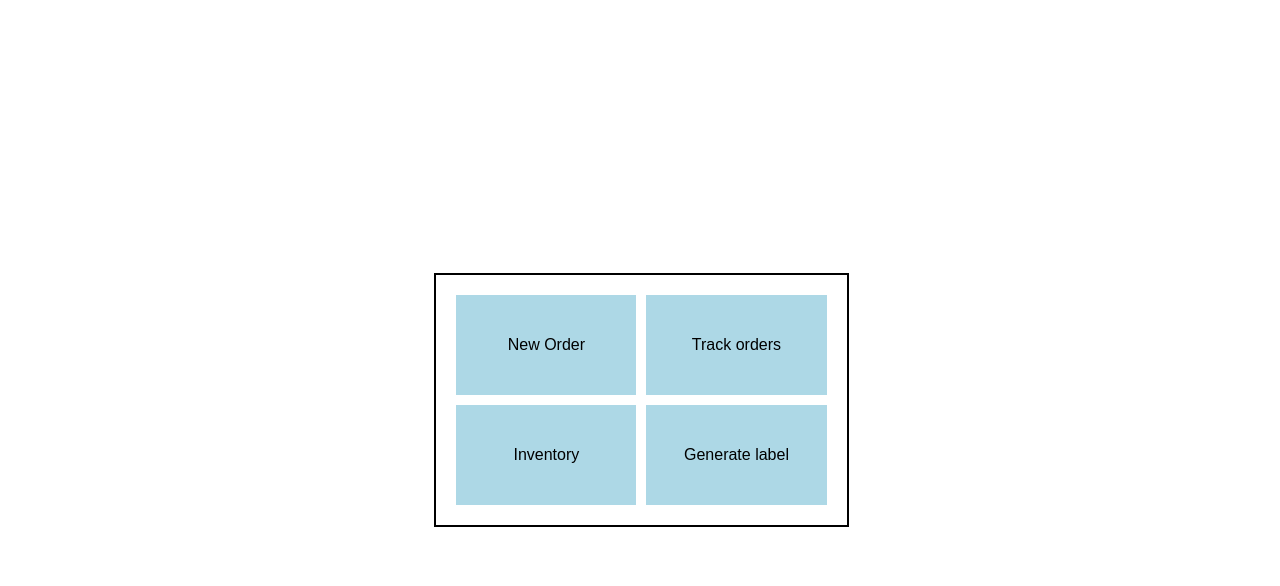
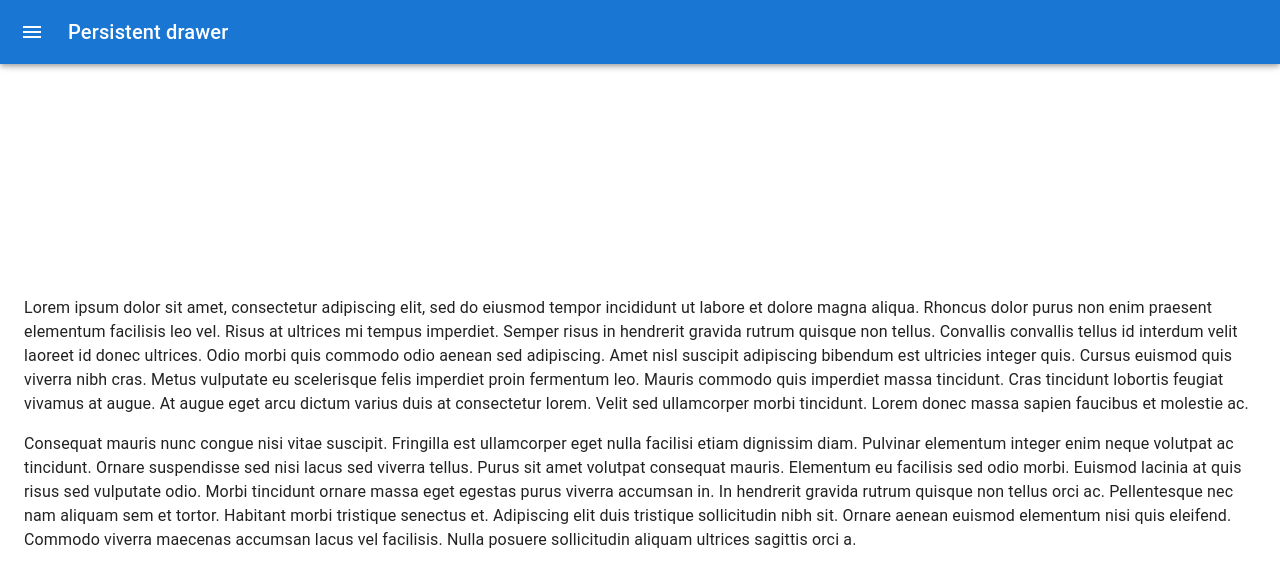
Before and after one commit to nightfury0245/inventory-management, a React (Create React App) app in the folder frontend/: page / in a window 1280 px wide. Shown: the top 586 px of the page. Built offline with nearby package versions, Linux system fonts and the light colour scheme.

Commit message:
new design

```diff
--- a/frontend/package.json
+++ b/frontend/package.json
@@ -3,6 +3,7 @@
   "version": "0.1.0",
   "private": true,
   "dependencies": {
+    "@mui/icons-material": "^5.15.17",
     "@mui/material": "^5.15.17",
     "json-server": "^1.0.0-alpha.23",
     "react": "^18.3.1",
--- a/frontend/src/App.js
+++ b/frontend/src/App.js
@@ -1,80 +1,15 @@
 import React, { useState } from "react";
-import "./styles/dashboard.css";
-import NewOrder from "./NewOrder/NewOrder.js";
-import TrackOrders from "./TrackOrders/TrackOrders.js";
-import Inventory from "./Inventory/Inventory.js";
-import GenerateLabel from "./GenerateLabel/GenerateLabel.js";
-import Invoice from "./TrackOrders/Invoice.js";
+import Navbar from "./components/Navbar";
+
+
 function App() {
-  const [state, setState] = useState({
-    newOrder: false,
-    trackOrder: false,
-    inventory: false,
-    generateLabel: false
-  });
 
-  const [showContainer, setShowContainer] = useState(true);
+  return(
+    <React.Fragment>
+      <Navbar />
+    </React.Fragment>
+  );
 
-  const handleItemClick = (key) => {
-    setState(prevState => ({ ...prevState, [key]: true }));
-    setShowContainer(false);
-  };
-
-  const handleBackClick = () => {
-    setState({
-      newOrder: false,
-      trackOrder: false,
-      inventory: false,
-      generateLabel: false
-    });
-    setShowContainer(true);
-  };
-
-  return (
-    <>
-      {showContainer && (
-        <div className="container">
-          <div className="item new-order" onClick={() => handleItemClick("newOrder")}>New Order</div>
-          <div className="item track-orders" onClick={() => handleItemClick("trackOrder")}>Track orders</div>
-          <div className="item inventory" onClick={() => handleItemClick("inventory")}>Inventory</div>
-          <div className="item generate-label" onClick={() => handleItemClick("generateLabel")}>Generate label</div>
-        </div>
-      )}
-      {state.newOrder && (<>
-        <button className="back-button" onClick={handleBackClick}>Back</button>
-        <div className="NewOrderContainer">
-          <NewOrder />
-        </div>
-        </>
-      )}
-      {state.trackOrder && (
-        <div className="track-order">
-          <button className="back-button" onClick={handleBackClick}>Back</button>
-          <h1 style={{textAlign : "center"}}>Track orders</h1>
-          {/* <ul>
-            <li className='Heading'>
-              <b>Order name</b>
-              <b>OrderStatus</b>
-            </li>
-          </ul> */}
-          <TrackOrders />
-          {/* <Invoice /> */}
-        </div>
-      )}
-      {state.inventory && (
-        <div>
-          <button className="back-button" onClick={handleBackClick}>Back</button>
-          <Inventory />
-        </div>
-      )}
-      {state.generateLabel && (
-        <div>
-          <button className="back-button" onClick={handleBackClick}>Back</button>
-          <GenerateLabel />
-        </div>
-      )}
-    </>
-  );
 }
 
 export default App;
--- /dev/null
+++ b/frontend/src/components/Navbar.js
@@ -0,0 +1,177 @@
+import * as React from 'react';
+import { styled, useTheme } from '@mui/material/styles';
+import Box from '@mui/material/Box';
+import Drawer from '@mui/material/Drawer';
+import CssBaseline from '@mui/material/CssBaseline';
+import MuiAppBar from '@mui/material/AppBar';
+import Toolbar from '@mui/material/Toolbar';
+import List from '@mui/material/List';
+import Typography from '@mui/material/Typography';
+import Divider from '@mui/material/Divider';
+import IconButton from '@mui/material/IconButton';
+import MenuIcon from '@mui/icons-material/Menu';
+import ChevronLeftIcon from '@mui/icons-material/ChevronLeft';
+import ChevronRightIcon from '@mui/icons-material/ChevronRight';
+import ListItem from '@mui/material/ListItem';
+import ListItemButton from '@mui/material/ListItemButton';
+import ListItemIcon from '@mui/material/ListItemIcon';
+import ListItemText from '@mui/material/ListItemText';
+import InboxIcon from '@mui/icons-material/MoveToInbox';
+import MailIcon from '@mui/icons-material/Mail';
+
+const drawerWidth = 240;
+
+const Main = styled('main', { shouldForwardProp: (prop) => prop !== 'open' })(
+  ({ theme, open }) => ({
+    flexGrow: 1,
+    padding: theme.spacing(3),
+    transition: theme.transitions.create('margin', {
+      easing: theme.transitions.easing.sharp,
+      duration: theme.transitions.duration.leavingScreen,
+    }),
+    marginLeft: `-${drawerWidth}px`,
+    ...(open && {
+      transition: theme.transitions.create('margin', {
+        easing: theme.transitions.easing.easeOut,
+        duration: theme.transitions.duration.enteringScreen,
+      }),
+      marginLeft: 0,
+    }),
+  }),
+);
+
+const AppBar = styled(MuiAppBar, {
+  shouldForwardProp: (prop) => prop !== 'open',
+})(({ theme, open }) => ({
+  transition: theme.transitions.create(['margin', 'width'], {
+    easing: theme.transitions.easing.sharp,
+    duration: theme.transitions.duration.leavingScreen,
+  }),
+  ...(open && {
+    width: `calc(100% - ${drawerWidth}px)`,
+    marginLeft: `${drawerWidth}px`,
+    transition: theme.transitions.create(['margin', 'width'], {
+      easing: theme.transitions.easing.easeOut,
+      duration: theme.transitions.duration.enteringScreen,
+    }),
+  }),
+}));
+
+const DrawerHeader = styled('div')(({ theme }) => ({
+  display: 'flex',
+  alignItems: 'center',
+  padding: theme.spacing(0, 1),
+  // necessary for content to be below app bar
+  ...theme.mixins.toolbar,
+  justifyContent: 'flex-end',
+}));
+
+export default function Navbar() {
+  const theme = useTheme();
+  const [open, setOpen] = React.useState(false);
+
+  const handleDrawerOpen = () => {
+    setOpen(true);
+  };
+
+  const handleDrawerClose = () => {
+    setOpen(false);
+  };
+
+  return (
+    <Box sx={{ display: 'flex' }}>
+      <CssBaseline />
+      <AppBar position="fixed" open={open}>
+        <Toolbar>
+          <IconButton
+            color="inherit"
+            aria-label="open drawer"
+            onClick={handleDrawerOpen}
+            edge="start"
+            sx={{ mr: 2, ...(open && { display: 'none' }) }}
+          >
+            <MenuIcon />
+          </IconButton>
+          <Typography variant="h6" noWrap component="div">
+            Persistent drawer
+          </Typography>
+        </Toolbar>
+      </AppBar>
+      <Drawer
+        sx={{
+          width: drawerWidth,
+          flexShrink: 0,
+          '& .MuiDrawer-paper': {
+            width: drawerWidth,
+            boxSizing: 'border-box',
+          },
+        }}
+        variant="persistent"
+        anchor="left"
+        open={open}
+      >
+        <DrawerHeader>
+          <IconButton onClick={handleDrawerClose}>
+            {theme.direction === 'ltr' ? <ChevronLeftIcon /> : <ChevronRightIcon />}
+          </IconButton>
+        </DrawerHeader>
+        <Divider />
+        <List>
+          {['Inbox', 'Starred', 'Send email', 'Drafts'].map((text, index) => (
+            <ListItem key={text} disablePadding>
+              <ListItemButton>
+                <ListItemIcon>
+                  {index % 2 === 0 ? <InboxIcon /> : <MailIcon />}
+                </ListItemIcon>
+                <ListItemText primary={text} />
+              </ListItemButton>
+            </ListItem>
+          ))}
+        </List>
+        <Divider />
+        <List>
+          {['All mail', 'Trash', 'Spam'].map((text, index) => (
+            <ListItem key={text} disablePadding>
+              <ListItemButton>
+                <ListItemIcon>
+                  {index % 2 === 0 ? <InboxIcon /> : <MailIcon />}
+                </ListItemIcon>
+                <ListItemText primary={text} />
+              </ListItemButton>
+            </ListItem>
+          ))}
+        </List>
+      </Drawer>
+      <Main open={open}>
+        <DrawerHeader />
+        <Typography paragraph>
+          Lorem ipsum dolor sit amet, consectetur adipiscing elit, sed do eiusmod
+          tempor incididunt ut labore et dolore magna aliqua. Rhoncus dolor purus non
+          enim praesent elementum facilisis leo vel. Risus at ultrices mi tempus
+          imperdiet. Semper risus in hendrerit gravida rutrum quisque non tellus.
+          Convallis convallis tellus id interdum velit laoreet id donec ultrices.
+          Odio morbi quis commodo odio aenean sed adipiscing. Amet nisl suscipit
+          adipiscing bibendum est ultricies integer quis. Cursus euismod quis viverra
+          nibh cras. Metus vulputate eu scelerisque felis imperdiet proin fermentum
+          leo. Mauris commodo quis imperdiet massa tincidunt. Cras tincidunt lobortis
+          feugiat vivamus at augue. At augue eget arcu dictum varius duis at
+          consectetur lorem. Velit sed ullamcorper morbi tincidunt. Lorem donec massa
+          sapien faucibus et molestie ac.
+        </Typography>
+        <Typography paragraph>
+          Consequat mauris nunc congue nisi vitae suscipit. Fringilla est ullamcorper
+          eget nulla facilisi etiam dignissim diam. Pulvinar elementum integer enim
+          neque volutpat ac tincidunt. Ornare suspendisse sed nisi lacus sed viverra
+          tellus. Purus sit amet volutpat consequat mauris. Elementum eu facilisis
+          sed odio morbi. Euismod lacinia at quis risus sed vulputate odio. Morbi
+          tincidunt ornare massa eget egestas purus viverra accumsan in. In hendrerit
+          gravida rutrum quisque non tellus orci ac. Pellentesque nec nam aliquam sem
+          et tortor. Habitant morbi tristique senectus et. Adipiscing elit duis
+          tristique sollicitudin nibh sit. Ornare aenean euismod elementum nisi quis
+          eleifend. Commodo viverra maecenas accumsan lacus vel facilisis. Nulla
+          posuere sollicitudin aliquam ultrices sagittis orci a.
+        </Typography>
+      </Main>
+    </Box>
+  );
+}
```
Also changed, not shown: 1 other file (tests, documents, lock files or other folders).
